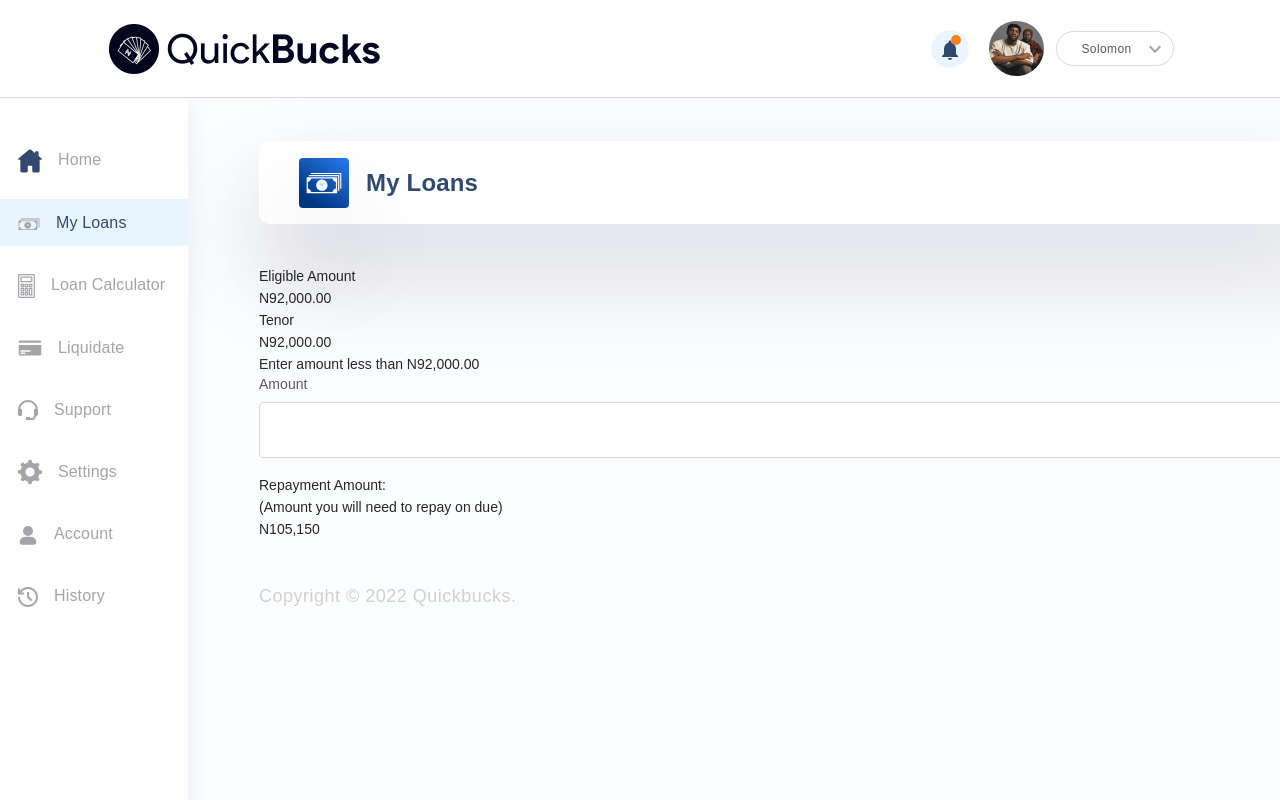
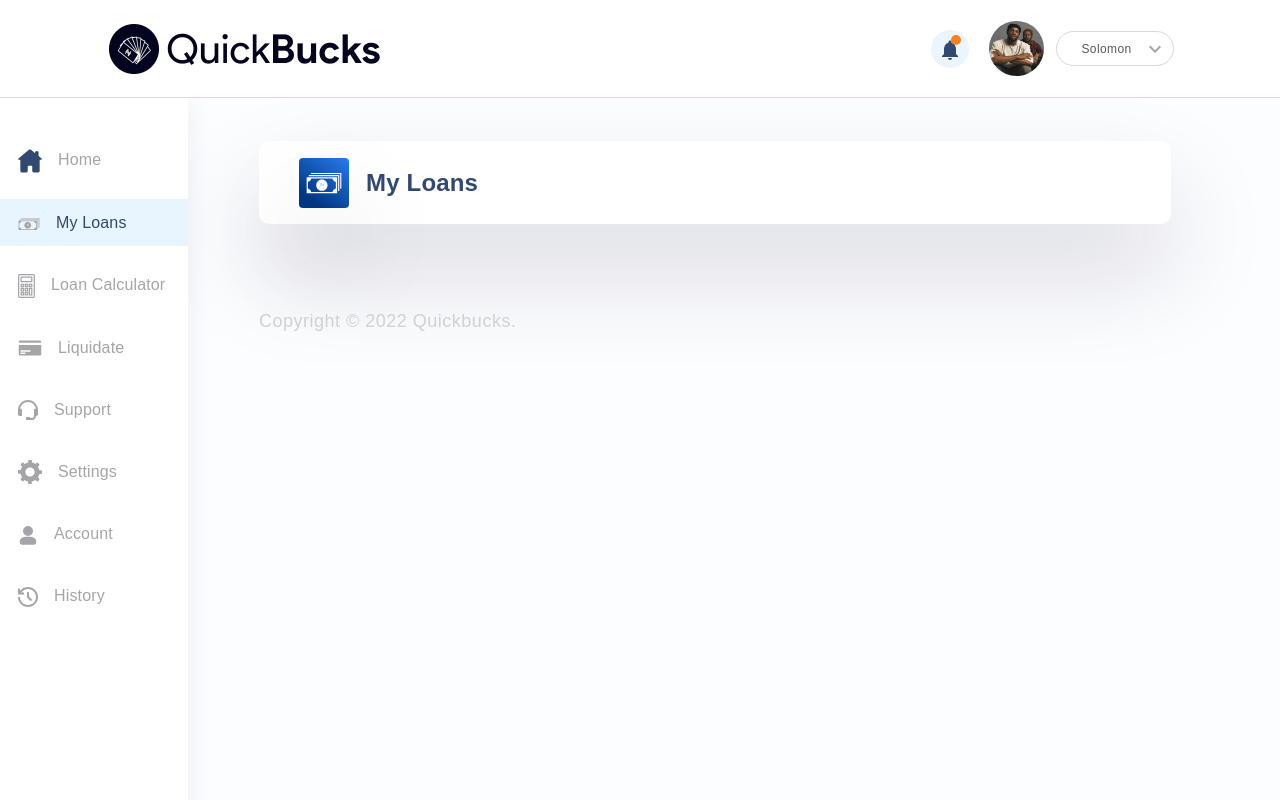
Before and after one commit to G-Joe/quickbucks-frontend, a React (Create React App) app: page /loans in a window 1280 px wide. Built offline with nearby package versions, Linux system fonts and the light colour scheme; a web font is replaced by a local one.

Commit message:
fix major styling issue

```diff
--- a/src/components/Dashboard/Cards/ProductCard/ProductCard.scss
+++ b/src/components/Dashboard/Cards/ProductCard/ProductCard.scss
@@ -9,6 +9,7 @@
   min-width: 511px;
   padding: 24px;
   margin-top: 12px;
+  width: 100%;
 
   &-top-section {
     display: flex;
--- a/src/components/Dashboard/Sidebar/Sidebar.scss
+++ b/src/components/Dashboard/Sidebar/Sidebar.scss
@@ -1,8 +1,4 @@
 @use "styles/partials/colors";
-
-.sidebar-wrapper {
-  margin-right: 188px;
-}
 
 .sidebar {
   width: 188px;
--- a/src/pages/Dashboard/Loans/index.tsx
+++ b/src/pages/Dashboard/Loans/index.tsx
@@ -3,7 +3,8 @@ import { Input } from "components";
 
 const Loans = () => {
   return (
-    <div>
+    <>
+      <div className="main-fit">
         <div className="header">
           <div className="header-logo-wrapper">
             <img src={headerLogo} alt="headerLogo" />
@@ -11,7 +12,7 @@ const Loans = () => {
           <h3>My Loans</h3>
         </div>
 
-      <div className="loan-card">
+        {/* <div className="loan-card">
           <div className="loan-card-contain">
             <div className="eligible-card">
               <div className="eligible-card-content">
@@ -38,8 +39,9 @@ const Loans = () => {
               </div>
             </div>
           </div>
+        </div> */}
       </div>
-    </div>
+    </>
   );
 };
 
--- a/src/styles/index.scss
+++ b/src/styles/index.scss
@@ -276,18 +276,14 @@
   display: flex;
   overflow: hidden;
   padding-top: 98px;
+  padding-left: 259px;
 
   .layout {
     margin-top: 33px;
-    margin-left: 71px;
     width: 100%;
 
     .main-fit {
-      margin-right: 368px;
-    }
-
-    .main-fluid {
-      width: 100%;
+      padding-right: 109px;
     }
 
     .copyright-wrapper {
@@ -305,7 +301,6 @@
 
   .products-section {
     margin-top: 30px;
-    position: relative;
 
     h2 {
       font-weight: 500;
@@ -319,7 +314,7 @@
       display: flex;
       gap: 45px;
       overflow-x: scroll;
-      padding-right: 360px;
+      padding-right: 109px;
     }
   }
 
@@ -358,7 +353,7 @@
   }
 
   .header {
-    width: 1076px;
+    width: 100%;
     background-color: #fff;
     height: 83px;
     box-shadow: 0px 48px 100px rgba(17, 12, 46, 0.15);
```
Lines whose indentation alone changed are shown as unchanged.
